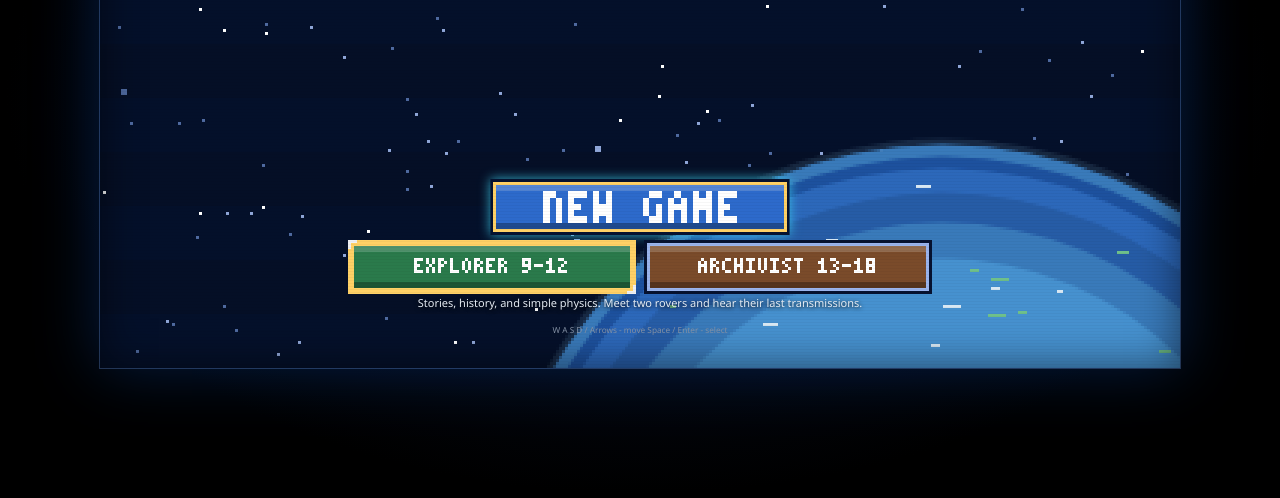
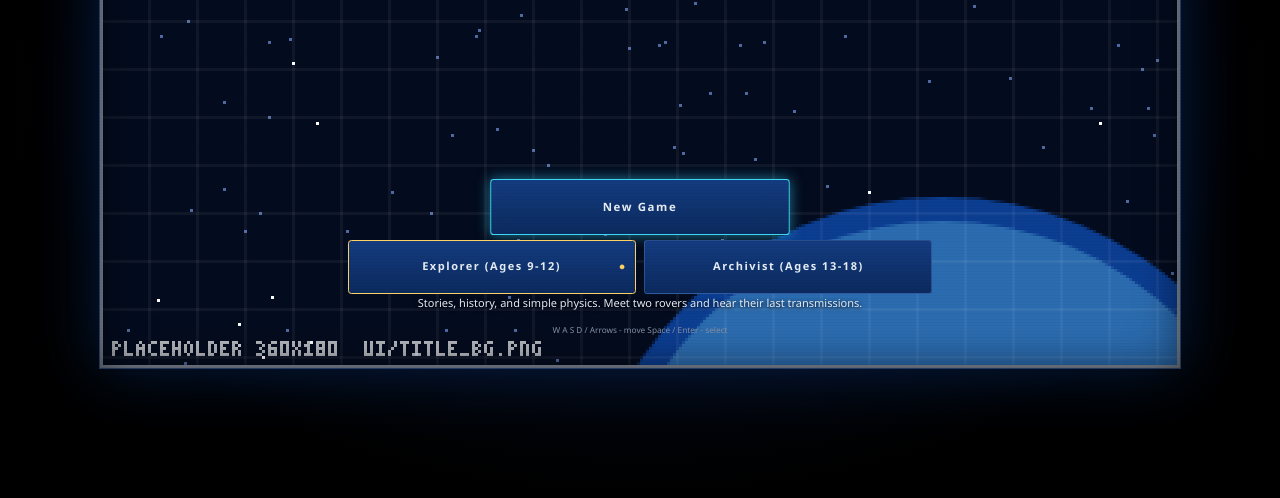
Before and after one commit to WJ812/abandoned-but-not-forgotten-the-last-transmission, a website with bundled scripts: page index.html in a window 1280 px wide. Shown: the part 302-800 px from the top of the page. Built offline with nearby package versions, Linux system fonts and the light colour scheme; files whose address does not match are found by name.

Commit message:
Revert "WIP: auto-checkpoint (P7 stand-ins; playthrough regression under investigation)"
This reverts commit 279b5f8bee1b0aaa700b52bd134ab3ead0e9d91b.

```diff
--- a/src/gfx/assetloader.js
+++ b/src/gfx/assetloader.js
@@ -5,10 +5,6 @@
  */
 import { ASSETS, sheetSize, frameRect } from '../assets.js';
 import { drawLabelBox, drawText, textWidth } from './pixfont.js';
-import { STANDINS } from './standins.js';
-
-/** True when a procedural pixel stand-in exists for this slot (used while the real file is missing). */
-export const hasStandin = (id) => Object.prototype.hasOwnProperty.call(STANDINS, id);
 
 const store = new Map();   // id -> {img, real, sx, sy}
 
@@ -86,16 +82,6 @@ function makePlaceholder(id, slot) {
   const { w, h } = sheetSize(slot);
   const cv = document.createElement('canvas'); cv.width = w; cv.height = h;
   const c = cv.getContext('2d'); c.imageSmoothingEnabled = false;
-  if (hasStandin(id)) {   // procedural stand-in; any failure falls through to the labeled box
-    try {
-      for (let i = 0; i < slot.frames; i++) {
-        const r = frameRect(slot, i);
-        c.save(); c.translate(r.x, r.y); c.beginPath(); c.rect(0, 0, r.w, r.h); c.clip();
-        STANDINS[id](c, r.w, r.h, i, slot); c.restore();
-      }
-      return cv;
-    } catch (err) { console.warn('stand-in failed for', id, err); c.clearRect(0, 0, w, h); }
-  }
   if (slot.kind === 'scene' && slot.frames === 1 && slot.w >= 160) { paintScene(c, id, slot); return cv; }
   const col = slot.placeholder.color;
   const txt = lum(col) > 0.6 ? '#101820' : '#ffffff';
--- a/src/gfx/standins.js
+++ /dev/null
@@ -1,163 +0,0 @@
-/**
- * Procedural pixel stand-ins for art that has not been delivered yet. The asset loader uses a drawer here
- * ONLY when the manifest file is missing; a real PNG always replaces it. Slots without a drawer keep the
- * labeled-box fallback. Style: chunky 1 px pixels and a small palette matching the user's rover sprites.
- * Each drawer paints ONE frame in local coordinates: (c, w, h, frameIndex, slot).
- */
-import { drawText, textWidth } from './pixfont.js';
-
-const PAL = {
-  ink: '#2a2a40', navy: '#3a4a78', navy2: '#56699c', orange: '#e07a3a', orange2: '#f0a060', rust: '#b3532a',
-  white: '#eef0f4', grey: '#c8ccd4', grey2: '#9aa0ae', grey3: '#6c7284', cream: '#f4e8c8', gold: '#e0a84a', gold2: '#7a5a2a',
-  cyan: '#3dd6f5', cyan2: '#a8f0ff', blue: '#3b5bdb', blue2: '#7fd0ff', purple: '#2a1426', plum: '#8c4660', yellow: '#ffd166',
-};
-const R = (c, col, x, y, w, h) => { c.fillStyle = col; c.fillRect(x, y, w, h); };
-const px = (c, col, x, y) => { c.fillStyle = col; c.fillRect(x, y, 1, 1); };
-function disc(c, col, cx, cy, r) {
-  c.fillStyle = col;
-  for (let y = -r; y <= r; y++) { const w = Math.round(Math.sqrt(r * r + 0.25 - y * y)); if (w > 0) c.fillRect(cx - w, cy + y, w * 2, 1); }
-}
-function ellipse(c, col, cx, cy, rx, ry) {
-  c.fillStyle = col;
-  for (let y = -ry; y <= ry; y++) { const w = Math.round(rx * Math.sqrt(Math.max(0, 1 - (y * y) / (ry * ry + 0.01)))); if (w > 0) c.fillRect(cx - w, cy + y, w * 2, 1); }
-}
-function line(c, col, x0, y0, x1, y1) {
-  c.fillStyle = col; x0 |= 0; y0 |= 0; x1 |= 0; y1 |= 0;
-  const dx = Math.abs(x1 - x0), dy = -Math.abs(y1 - y0), sx = x0 < x1 ? 1 : -1, sy = y0 < y1 ? 1 : -1; let e = dx + dy;
-  for (;;) { c.fillRect(x0, y0, 1, 1); if (x0 === x1 && y0 === y1) break; const e2 = 2 * e; if (e2 >= dy) { e += dy; x0 += sx; } if (e2 <= dx) { e += dx; y0 += sy; } }
-}
-function rng(seed) { let s = seed >>> 0; return () => ((s = (s * 1664525 + 1013904223) >>> 0) / 4294967296); }
-
-/* ---------------- sprites ---------------- */
-function pathfinderLander(c, w, h) {
-  // airbag bulges (deflated, bunched at the base)
-  for (const [x, y, r] of [[7, 23, 4], [13, 25, 3], [35, 24, 4], [41, 23, 3], [24, 26, 3]]) { disc(c, PAL.grey, x, y, r); disc(c, PAL.white, x - 1, y - 1, Math.max(1, r - 2)); }
-  R(c, PAL.grey3, 2, 26, 44, 1);
-  // open petals with solar cells (left and right), tilted
-  for (const s of [-1, 1]) {
-    const x0 = s < 0 ? 17 : 31;
-    for (let k = 0; k < 11; k++) {
-      const x = x0 + s * k, yTop = 20 - Math.round(k * 0.75);
-      R(c, PAL.ink, x, yTop - 4, 1, 6);
-      if (k > 0) { R(c, k % 3 === 0 ? PAL.navy2 : PAL.navy, x, yTop - 3, 1, 4); }
-    }
-    px(c, PAL.gold, x0 + s * 5, 14); px(c, PAL.gold, x0 + s * 8, 12);
-  }
-  // central base and front petal
-  R(c, PAL.ink, 18, 15, 12, 8); R(c, PAL.grey, 19, 16, 10, 6); R(c, PAL.gold, 21, 17, 6, 2); R(c, PAL.grey2, 19, 20, 10, 2);
-  px(c, PAL.ink, 18, 15); px(c, PAL.ink, 29, 15);
-  // mast with small dish
-  R(c, PAL.grey2, 24, 6, 1, 9); R(c, PAL.ink, 22, 4, 5, 1); R(c, PAL.white, 22, 5, 5, 1); px(c, PAL.orange, 24, 3);
-}
-function returnPad(c, w, h, i) {
-  const glow = i === 1 ? PAL.cyan2 : PAL.cyan;
-  ellipse(c, glow, 12, 6, 11, 5); ellipse(c, '#0b2a4a', 12, 6, 9, 3);
-  ellipse(c, i === 1 ? '#1a5a82' : '#12466a', 12, 6, 6, 2);
-  px(c, PAL.white, 4, 5); px(c, PAL.white, 19, 7); if (i === 1) { px(c, PAL.white, 12, 2); px(c, PAL.white, 9, 10); }
-}
-function blueprintPickup(c, w, h, i) {
-  const bob = [0, 0, 0, 0][i];
-  R(c, PAL.ink, 1, 3 + bob, 10, 7); R(c, PAL.blue, 2, 4 + bob, 8, 5); R(c, PAL.blue2, 2, 4 + bob, 8, 1); R(c, '#2a3fa0', 2, 8 + bob, 8, 1);
-  R(c, PAL.cream, 0, 3 + bob, 2, 7); R(c, PAL.cream, 10, 3 + bob, 2, 7); R(c, PAL.grey, 0, 6 + bob, 2, 1); R(c, PAL.grey, 10, 6 + bob, 2, 1);
-  R(c, PAL.blue2, 4, 6 + bob, 4, 1);                       // a line of "writing"
-  const g = [[8, 2], [9, 1], [8, 0], [7, 1]][i];           // soft glint stepping around the corner
-  px(c, PAL.white, g[0], g[1]); if (i % 2) { px(c, PAL.cyan2, g[0] - 1, g[1]); px(c, PAL.cyan2, g[0] + 1, g[1]); px(c, PAL.cyan2, g[0], g[1] + 1); }
-}
-function fxAlert(c, w, h, i) {
-  R(c, PAL.ink, 1, 0, 6, 8); R(c, PAL.ink, 0, 1, 8, 6);
-  R(c, i ? PAL.yellow : PAL.gold, 1, 1, 6, 6);
-  R(c, PAL.ink, 3, 1, 2, 3); R(c, PAL.ink, 3, 5, 2, 1);
-}
-function lrvWheel(c, w, h, i) {
-  disc(c, PAL.ink, 6, 6, 6); disc(c, PAL.grey, 6, 6, 5); disc(c, PAL.grey3, 6, 6, 3);
-  const a0 = (i * Math.PI) / 8;
-  for (let k = 0; k < 8; k++) { const a = a0 + (k * Math.PI) / 4; line(c, PAL.white, 6 + Math.cos(a) * 1, 6 + Math.sin(a) * 1, 6 + Math.cos(a) * 5, 6 + Math.sin(a) * 5); }
-  disc(c, PAL.ink, 6, 6, 1);
-}
-function lrvFender(c, w, h, i) {
-  // curved fender arc over the wheel (16x8)
-  for (let x = 0; x < 16; x++) { const y = Math.round(6 - Math.sin((x / 15) * Math.PI) * 5); R(c, PAL.ink, x, y, 1, 2); R(c, i ? PAL.cream : PAL.white, x, y + 1 - (i ? 0 : 1), 1, 1); if (!i) px(c, PAL.grey2, x, y + 1); }
-  if (i) {   // taped-map repair: cream map patch with grid lines and silver tape
-    for (let x = 3; x < 13; x++) { const y = Math.round(6 - Math.sin((x / 15) * Math.PI) * 5); R(c, PAL.cream, x, y, 1, 2); px(c, PAL.rust, x, y + 1); }
-    R(c, PAL.grey2, 5, 3, 1, 4); R(c, PAL.grey2, 10, 3, 1, 4); px(c, PAL.blue, 7, 2); px(c, PAL.blue, 8, 3);
-  }
-}
-function lrvGcta(c, w, h, i) {
-  R(c, PAL.ink, 3, 3, 6, 6); R(c, PAL.grey, 4, 4, 4, 4);
-  const a = (i * Math.PI) / 4; const lx = Math.round(6 + Math.cos(a) * 4), ly = Math.round(6 + Math.sin(a) * 4);
-  R(c, PAL.ink, lx - 1, ly - 1, 3, 3); px(c, PAL.cyan, lx, ly);
-}
-function sojApxs(c, w, h, i) {
-  R(c, PAL.ink, 1, 1, 6, 5); R(c, PAL.grey, 2, 2, 4, 3); R(c, PAL.ink, 3, 6, 2, 2);
-  if (i) { px(c, PAL.cyan, 3, 7); px(c, PAL.cyan2, 4, 7); R(c, PAL.orange, 2, 2, 4, 1); } else R(c, PAL.grey2, 2, 2, 4, 1);
-}
-
-/* ---------------- portraits (48x48, 2 frames: idle, talking) ---------------- */
-function portraitFrame(c, w, h, i, sky) {
-  R(c, PAL.purple, 0, 0, w, h); R(c, sky, 2, 2, w - 4, h - 4);
-  R(c, '#fffbe8', 0, 0, w, 1); R(c, '#fffbe8', 0, h - 1, w, 1); R(c, '#fffbe8', 0, 0, 1, h); R(c, '#fffbe8', w - 1, 0, 1, h);
-  R(c, PAL.ink, 2, 36, w - 4, 1); R(c, '#5a4a6a', 2, 37, w - 4, h - 39);
-}
-function portraitLrv(c, w, h, i) {
-  portraitFrame(c, w, h, i, '#14182c');
-  for (let k = 0; k < 10; k++) px(c, PAL.white, (k * 17) % 44 + 2, (k * 7) % 22 + 3);
-  // dish on a mast, camera head, seats, chassis, front wheels (front view)
-  line(c, PAL.grey2, 34, 30, 34, 14); ellipse(c, PAL.ink, 34, 12, 6, 4); ellipse(c, PAL.white, 34, 12, 5, 3); px(c, PAL.grey3, 34, 12);
-  R(c, PAL.ink, 10, 16, 9, 7); R(c, PAL.grey, 11, 17, 7, 5); disc(c, i ? PAL.cyan2 : PAL.cyan, 14, 19, 2); if (i) px(c, PAL.white, 14, 19);
-  line(c, PAL.grey2, 14, 23, 14, 28);
-  R(c, PAL.ink, 17, 22, 14, 9); R(c, PAL.grey, 18, 23, 12, 7); R(c, PAL.white, 18, 23, 12, 2); R(c, PAL.grey2, 20, 26, 3, 4); R(c, PAL.grey2, 25, 26, 3, 4);
-  R(c, PAL.ink, 8, 29, 32, 5); R(c, PAL.grey, 9, 30, 30, 3); R(c, PAL.rust, 9, 33, 30, 1);
-  for (const x of [5, 35]) { R(c, PAL.ink, x, 26, 8, 13); R(c, PAL.rust, x + 1, 27, 6, 11); for (let y = 28; y < 38; y += 3) R(c, PAL.orange, x + 1, y, 6, 1); R(c, PAL.ink, x + 3, 27, 1, 11); }
-}
-function portraitSoj(c, w, h, i) {
-  portraitFrame(c, w, h, i, '#8a4a2a');
-  R(c, '#c8703c', 2, 24, w - 4, 12); R(c, '#e8a060', 2, 24, w - 4, 1);
-  // solar panel on top, orange body, antenna, two front wheels visible
-  R(c, PAL.ink, 8, 12, 32, 9); R(c, PAL.navy, 9, 13, 30, 7); for (let x = 12; x < 38; x += 6) R(c, PAL.navy2, x, 13, 1, 7); R(c, PAL.navy2, 9, 16, 30, 1);
-  line(c, PAL.grey2, 36, 12, 38, 4); px(c, i ? PAL.yellow : PAL.orange, 38, 3);
-  R(c, PAL.ink, 11, 21, 26, 14); R(c, PAL.orange, 12, 22, 24, 12); R(c, PAL.orange2, 12, 22, 24, 2); R(c, PAL.rust, 12, 32, 24, 2);
-  R(c, PAL.ink, 18, 25, 12, 6); R(c, '#14182c', 19, 26, 10, 4); px(c, i ? PAL.cyan2 : PAL.cyan, 21, 28); px(c, i ? PAL.cyan2 : PAL.cyan, 26, 28);
-  for (const x of [4, 36]) { R(c, PAL.ink, x, 28, 8, 12); R(c, PAL.white, x + 1, 29, 6, 10); for (let y = 30; y < 38; y += 2) R(c, PAL.grey, x + 1, y, 6, 1); R(c, PAL.ink, x + 3, 29, 1, 10); }
-  R(c, PAL.ink, 11, 36, 4, 2); R(c, PAL.ink, 33, 36, 4, 2);
-}
-
-/* ---------------- title screen ---------------- */
-function titleBg(c, w, h) {
-  const r = rng(2026);
-  R(c, '#030b1e', 0, 0, w, h);
-  for (let y = 0; y < h; y += 18) R(c, y % 36 ? '#04102a' : '#050f26', 0, y, w, 18);
-  for (let i = 0; i < 170; i++) { const big = r() > 0.94; c.fillStyle = r() > 0.8 ? '#ffffff' : r() > 0.5 ? '#8fa6d8' : '#4f6aa0'; c.fillRect(Math.floor(r() * w), Math.floor(r() * h), big ? 2 : 1, big ? 2 : 1); }
-  // planet limb rising from the lower right: layered atmosphere bands
-  const cx = w * 0.78, cy = h * 1.42;
-  for (const [rad, col] of [[150, '#2b6cb0'], [146, '#0b3d91'], [142, '#1d58b0'], [134, '#164a9a'], [124, '#2b6cb0'], [112, '#3a86c8']]) { c.fillStyle = col; c.beginPath(); c.arc(cx, cy, rad, 0, 7); c.fill(); }
-  c.fillStyle = '#9ad8ff'; c.beginPath(); c.arc(cx, cy, 152, Math.PI * 1.15, Math.PI * 1.9); c.lineTo(cx, cy); c.closePath(); c.globalAlpha = 0.12; c.fill(); c.globalAlpha = 1;
-  for (let i = 0; i < 40; i++) { const a = Math.PI * (1.15 + r() * 0.75), d = 60 + r() * 80; c.fillStyle = r() > 0.5 ? '#6fc08a' : '#d8e8f4'; c.fillRect(Math.round(cx + Math.cos(a) * d), Math.round(cy + Math.sin(a) * d), 2 + Math.floor(r() * 5), 1); }
-  // a distant moon
-  disc(c, '#aab0ba', 52, 44, 8); disc(c, '#8d939c', 55, 47, 5); disc(c, '#d4d9e0', 49, 41, 2);
-}
-function titleLogo(c, w, h) {
-  const a = 'ABANDONED BUT NOT FORGOTTEN', b = 'THE LAST TRANSMISSION';
-  drawText(c, a, Math.floor((w - textWidth(a, 2)) / 2) + 1, 11, '#0b3d91', 2); drawText(c, a, Math.floor((w - textWidth(a, 2)) / 2), 10, '#ffffff', 2);
-  drawText(c, b, Math.floor((w - textWidth(b, 2)) / 2) + 1, 37, '#7a5a2a', 2); drawText(c, b, Math.floor((w - textWidth(b, 2)) / 2), 36, '#ffd166', 2);
-  R(c, PAL.cyan, 20, 56, w - 40, 1);
-}
-function button(c, w, h, i, slot) {
-  const base = slot.placeholder.color;
-  const bg = i === 1 ? '#2d6acb' : i === 2 ? '#102a58' : base;
-  R(c, '#061230', 0, 0, w, h); R(c, i === 1 ? PAL.yellow : '#9ab4ec', 1, 1, w - 2, h - 2); R(c, bg, 2, 2, w - 4, h - 4);
-  R(c, i === 2 ? '#0a1c40' : 'rgba(255,255,255,0.18)', 2, 2, w - 4, 2); R(c, i === 2 ? 'rgba(255,255,255,0.12)' : 'rgba(0,0,0,0.3)', 2, h - 4, w - 4, 2);
-  const lab = slot.placeholder.label; const sc = textWidth(lab, 2) <= w - 10 ? 2 : 1;
-  drawText(c, lab, Math.floor((w - textWidth(lab, sc)) / 2), Math.floor((h - 5 * sc) / 2) + (i === 2 ? 1 : 0), '#ffffff', sc);
-}
-function buttonSelected(c, w, h) {
-  R(c, PAL.yellow, 0, 0, w, 2); R(c, PAL.yellow, 0, h - 2, w, 2); R(c, PAL.yellow, 0, 0, 2, h); R(c, PAL.yellow, w - 2, 0, 2, h);
-  R(c, PAL.white, 0, 0, 3, 1); R(c, PAL.white, 0, 0, 1, 3); R(c, PAL.white, w - 3, h - 1, 3, 1); R(c, PAL.white, w - 1, h - 3, 1, 3);
-}
-
-export const STANDINS = {
-  pathfinder_lander: pathfinderLander, return_pad: returnPad, blueprint_pickup: blueprintPickup, fx_alert: fxAlert,
-  lrv_wheel: lrvWheel, lrv_fender: lrvFender, lrv_gcta: lrvGcta, sojourner_apxs: sojApxs,
-  portrait_lrv: portraitLrv, portrait_sojourner: portraitSoj,
-  title_bg: titleBg, title_logo: titleLogo,
-  btn_continue: button, btn_new_game: button, btn_mode_explorer: button, btn_mode_archivist: button, btn_mode_selected: buttonSelected,
-};
--- a/src/gfx/style.css
+++ b/src/gfx/style.css
@@ -294,7 +294,3 @@ canvas.prop-cv { width: 100%; aspect-ratio: 240 / 135; height: auto; border: 1px
   .hw canvas.prop-cv { aspect-ratio: auto; flex: 1 1 0; min-height: 0; width: 100%; height: auto; object-fit: fill; margin-bottom: 0; }
   .hw-rows em { -webkit-line-clamp: 1; } .hw-rows { line-height: 1.1; } .hw-ctl { margin-bottom: 0.15em; white-space: nowrap; overflow: hidden; text-overflow: ellipsis; }
 }
-
-/* ---- pixel stand-ins ---- */
-.sr { position: absolute; width: 1px; height: 1px; overflow: hidden; clip: rect(0 0 0 0); white-space: nowrap; }
-.title-logo h1 { font-family: var(--mono); font-weight: 800; text-shadow: 0.06em 0.06em 0 #0b3d91, 0 0.1em 0.5em rgba(0,0,0,0.8); } .title-logo h2 { font-family: var(--mono); font-weight: 800; text-shadow: 0.08em 0.08em 0 #7a5a2a; }
--- a/src/ui/title.js
+++ b/src/ui/title.js
@@ -6,11 +6,11 @@ import { h, mount, unmount, spriteCanvas, redrawSprite } from './dom.js';
 let root, btns, rows, focus, selMode, armed, blurb, notice, busy;
 
 function makeBtn(assetId, label, activate) {
-  const real = ctx.assets.isReal(assetId) || ctx.assets.hasStandin(assetId);
+  const real = ctx.assets.isReal(assetId);
   const b = { id: assetId, activate, real };
   if (real) {
     b.cv = spriteCanvas(assetId, 0, 'tbtn-art');
-    b.el = h('div', { class: 'tbtn sprite', onclick: () => activate() }, b.cv, h('span', { class: 'sr' }, label));
+    b.el = h('div', { class: 'tbtn sprite', onclick: () => activate() }, b.cv);
   } else {
     b.el = h('div', { class: 'tbtn', onclick: () => activate() }, h('span', { class: 'lb' }, label));
   }
@@ -27,7 +27,7 @@ function refresh() {
       b.el.classList.toggle('chosen', chosen);
       if (b.real) {
         b.el.querySelector('.sel-art')?.remove();
-        if (chosen && (ctx.assets.isReal('btn_mode_selected') || ctx.assets.hasStandin('btn_mode_selected'))) b.el.appendChild(spriteCanvas('btn_mode_selected', 0, 'sel-art'));
+        if (chosen && ctx.assets.isReal('btn_mode_selected')) b.el.appendChild(spriteCanvas('btn_mode_selected', 0, 'sel-art'));
       }
     }
   }));
@@ -98,7 +98,7 @@ export const title = {
   },
   drawBackdrop(g) {
     ctx.assets.draw(g, 'title_bg', 0, 0, 0);
-    if (ctx.assets.isReal('title_logo')) ctx.assets.draw(g, 'title_logo', 0, 60, 10);
+    if (ctx.assets.isReal('title_logo')) ctx.assets.draw(g, 'title_logo', 0, 40, 10);
     return true;
   },
 };
```
Also changed, not shown: src/ui/props.js (+2 -9 lines).
